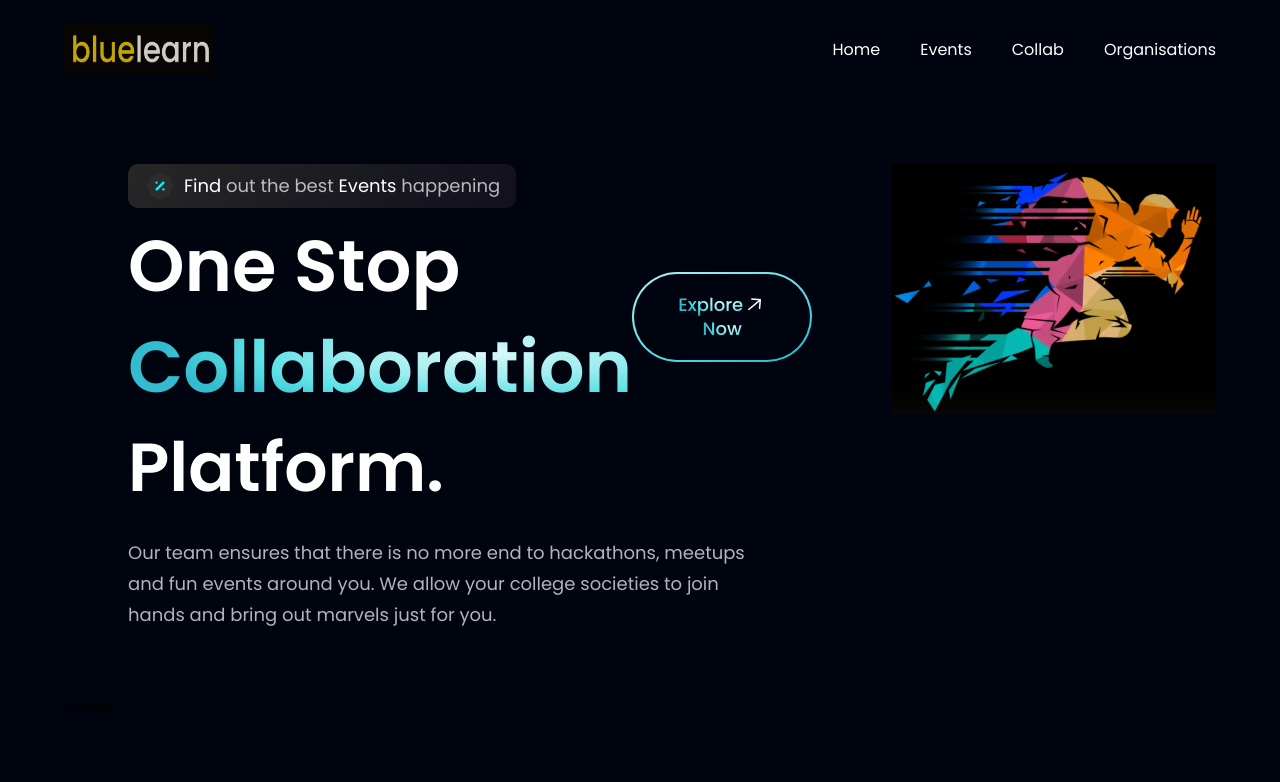
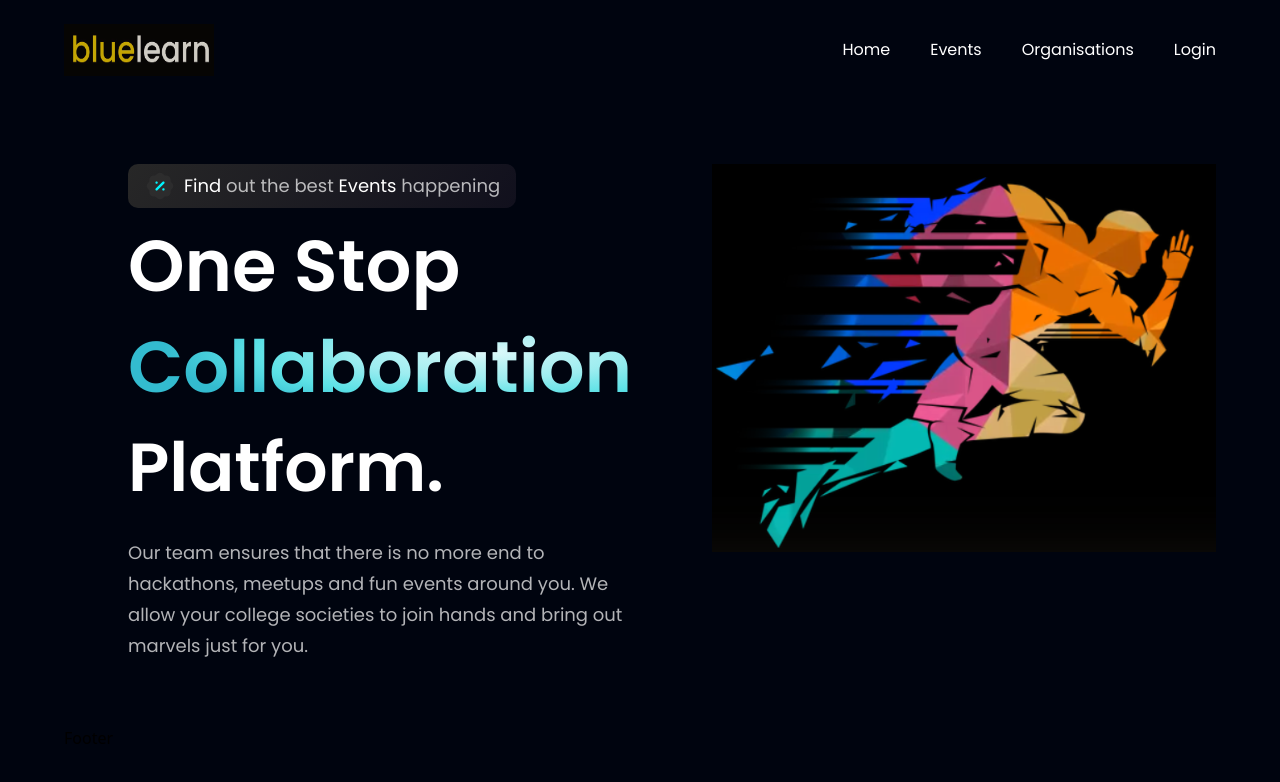
Before and after one commit to vish-han/Garuda, a React (Create React App) app in the folder client/: page / in a window 1280 px wide. Shown: the top 782 px of the page. Built offline with nearby package versions, Linux system fonts and the light colour scheme.

Commit message:
Getting Started Removed

```diff
--- a/client/src/components/GetStarted.jsx
+++ b/client/src/components/GetStarted.jsx
@@ -2,19 +2,8 @@ import styles from '../style'
 import {arrowUp} from '../assets'
 
 const GetStarted = () => (
-  <div className={`${styles.flexCenter} w-[180px] h-[90px] rounded-full bg-blue-gradient p-[2px] cursor-pointer`}>
-    <div className={`${styles.flexCenter} flex-col bg-primary w-[100%] h-[100%] rounded-full`}>
-      <div className={`${styles.flexStart} flex-row`}>
-        <p className="font-poppins font-medium text-[18px] leading-[23.4px]">
-          <span className="text-gradient">Explore</span>
-        </p>
-        <img src={arrowUp} alt="arrow-up" className="w-[23px] h-[23px] object-contain" />
-      </div>
+  <div>
 
-      <p className="font-poppins font-medium text-[18px] leading-[23.4px]">
-        <span className="text-gradient">Now</span>
-      </p>
-    </div>
   </div>
 )
 
--- a/client/src/constants/index.js
+++ b/client/src/constants/index.js
@@ -8,11 +8,11 @@ export const navLinks = [
     title: "Events",
   },
   {
-    id: "/collab",
-    title: "Collab",
-  },
-  {
     id: "/org",
     title: "Organisations",
   },
+  {
+    id: "/login",
+    title: "Login",
+  },
 ];
```
